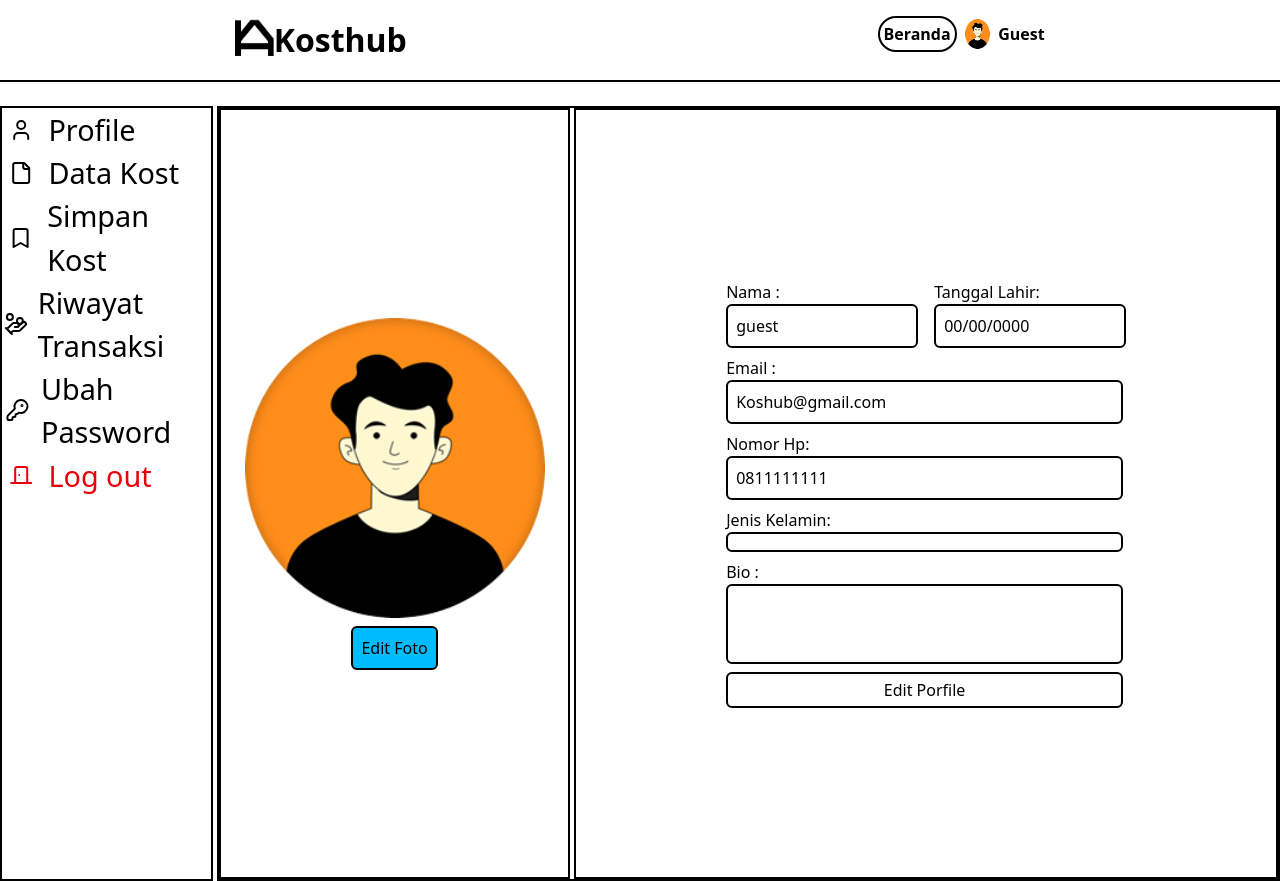
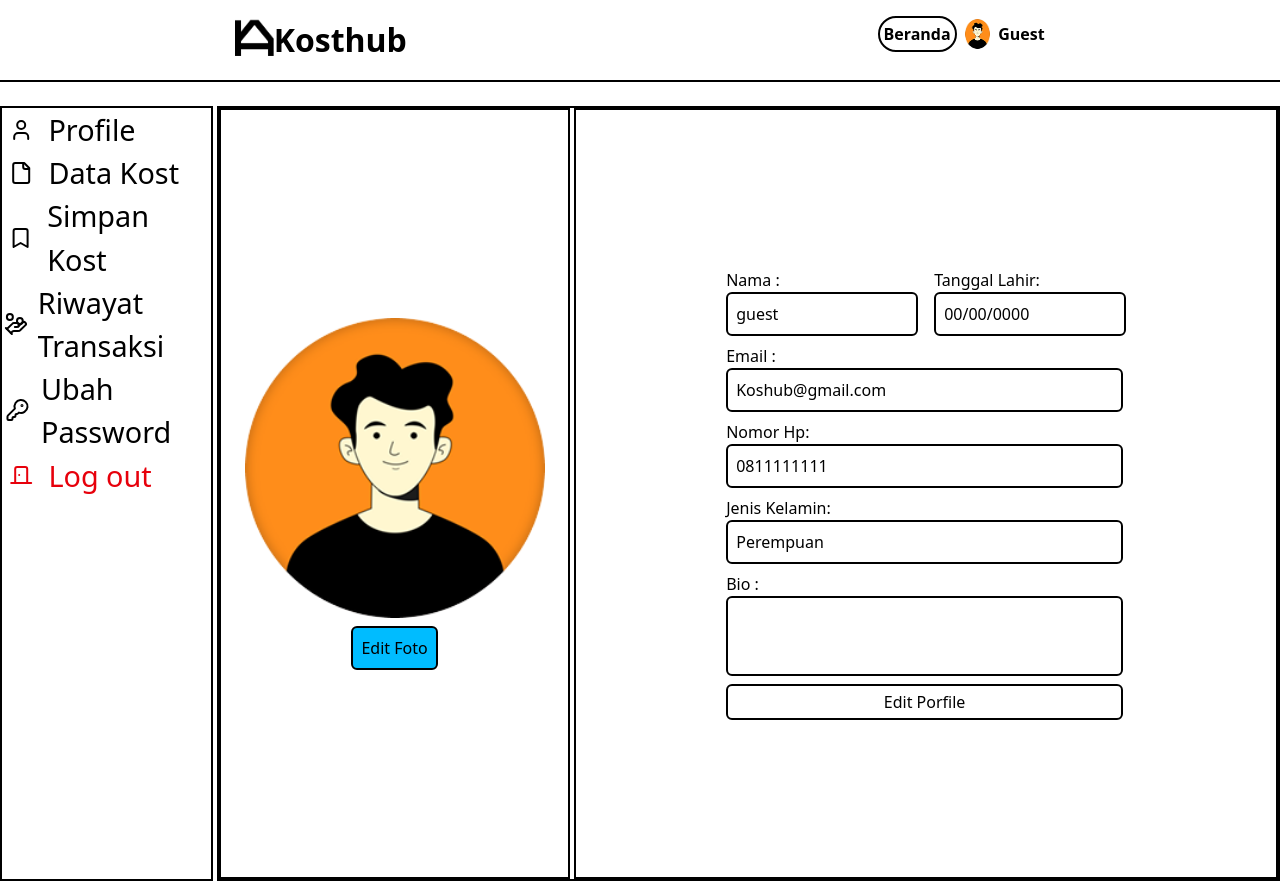
Before and after one commit to Nabilmln/KOSTHUB, a Next.js app: page /profile in a window 1280 px wide. Built offline with nearby package versions, Linux system fonts and the light colour scheme.

Commit message:
feat:instalation helper for

```diff
--- a/src/app/(pages)/auth/login/page.tsx
+++ b/src/app/(pages)/auth/login/page.tsx
@@ -11,7 +11,7 @@ import Image from "next/image";
 import Modal from "@/app/component/modal/Modal";
 import { ModalProps } from "@/app/type";
 import API from "@/app/util/API";
-import { useHook } from "@/app/component/hooks/UserAuth";
+import { useHook } from "@/app/component/hooks/Kontex";
 
 const Login = () => {
   const { setCurrentUser } = useHook();
@@ -120,17 +120,19 @@ const Login = () => {
 
               <div className="pb-3">
                 <label htmlFor="password">Password :</label> <br />
+                <div className="border-2 w-[50vh] rounded-sm p-2 flex">
                   <input
-                  type="password"
-                  className="border-2 w-[50vh] rounded-sm p-2"
+                    type={showpassword ? "text" : "password"}
+                    className="w-[48vh] outline-none"
                     onChange={(e) => setPassword(e.target.value)}
                   />
                   <span
                     onClick={() => setShowpassword((prev) => !prev)}
-                  className="absolute right-3 top-[38px] cursor-pointer text-gray-500 hover:text-black select-none"
+                    className=""
                   >
                     {showpassword ? "A" : "B"}
                   </span>
+                </div>
               </div>
 
               <div id="forgot Password" className="flex justify-center">
--- a/src/app/(pages)/auth/register/page.tsx
+++ b/src/app/(pages)/auth/register/page.tsx
@@ -6,13 +6,13 @@ import GogleIcon from "../../../../../public/asset/GogleIcon.png";
 import FacebookIcon from "../../../../../public/asset/Facebook.png";
 import LinkIn from "../../../../../public/asset/Linkin.png";
 import Github from "../../../../../public/asset/GitHub.png";
-import { useState } from "react";
+import { useEffect, useState } from "react";
 import Image from "next/image";
 import Modal from "@/app/component/modal/Modal";
 import { useRouter } from "next/navigation";
 import { ModalProps } from "@/app/type";
 import API from "@/app/util/API";
-import { useHook } from "@/app/component/hooks/UserAuth";
+import { useHook } from "@/app/component/hooks/Kontex";
 
 const Register = () => {
   const { setCurrentUser } = useHook();
@@ -70,7 +70,7 @@ const Register = () => {
       })
       .catch((err) => {
         setModalData({
-          title: "Login Gagal",
+          title: "Gagal Daftar",
           icon: "error",
           deskripsi: "Username dan kata sandi salah",
           confirmButtonColor: "#3572EF",
@@ -82,7 +82,7 @@ const Register = () => {
       });
   };
 
-  const handleChange = (value: string) => {
+  const handleChange = (value: any) => {
     setGender((prev) => (prev === value ? "" : value));
   };
   return (
@@ -168,6 +168,7 @@ const Register = () => {
                 <input
                   type="text"
                   className="border-2 w-[70vh] rounded-sm p-2"
+                  placeholder="KostHub@example.com"
                   onChange={(e) => setEmail(e.target.value)}
                 />
               </div>
@@ -178,7 +179,6 @@ const Register = () => {
                   <input
                     type="email"
                     className="border-2 w-[12vw] rounded-sm p-2"
-                    placeholder="KostHub@example.com"
                     onChange={(e) => setUsername(e.target.value)}
                   />
                 </div>
@@ -211,7 +211,7 @@ const Register = () => {
                   />
                 </div>
 
-                <div className="text-cente">
+                <div className="text-center">
                   <label htmlFor="Alamat">Alamat :</label> <br />
                   <input
                     type="text"
@@ -228,12 +228,14 @@ const Register = () => {
                       className="w-[2vw] h-[2vh]"
                       name="gender"
                       onChange={() => handleChange("Laki")}
+                      checked={gender === "laki"}
                     />
                     <label htmlFor="">Laki-Laki</label>
                     <input
                       type="radio"
                       className="w-[2vw] h-[2vh]"
                       name="gender"
+                      checked={gender === "Perempuan"}
                       onChange={() => handleChange("Perempuan")}
                     />
                     <label htmlFor="Perempuan">Perempuan</label>
--- /dev/null
+++ b/src/app/(pages)/helper/helper.ts
@@ -0,0 +1,4 @@
+const getGenderString = (gender: boolean | undefined) => {
+  return gender === true ? "Laki" : "Perempuan";
+};
+export default getGenderString;
--- a/src/app/(pages)/profile/editProfile/page.tsx
+++ b/src/app/(pages)/profile/editProfile/page.tsx
@@ -7,7 +7,7 @@ import { useState } from "react";
 import Modal from "@/app/component/modal/Modal";
 import { ModalProps } from "@/app/type";
 import { useRouter } from "next/navigation";
-import { useHook } from "@/app/component/hooks/UserAuth";
+import { useHook } from "@/app/component/hooks/Kontex";
 
 const EditProfile = () => {
   const { setCurrentUser } = useHook();
--- a/src/app/(pages)/profile/page.tsx
+++ b/src/app/(pages)/profile/page.tsx
@@ -4,7 +4,8 @@ import Link from "next/link";
 import Image from "next/image";
 import profilehd from "../../../../public/asset/prfilhd.png";
 import Sidebar from "@/app/component/sidebar/Sidebar";
-import { useHook } from "@/app/component/hooks/UserAuth";
+import { useHook } from "@/app/component/hooks/Kontex";
+import getGenderString from "../helper/helper";
 
 const profil = () => {
   const { currentUser, isLoading } = useHook();
@@ -76,7 +77,7 @@ const profil = () => {
                   <div className="mx-2">
                     <label htmlFor="Jenis Kelamin">Jenis Kelamin:</label> <br />
                     <h1 className="border-2 rounded-md py-2 w-[31vw] px-2">
-                      {isLoading ? "loading..." : currentUser?.gender}
+                      {getGenderString(currentUser?.gender)}
                     </h1>
                   </div>
 
--- a/src/app/component/navbar/NavbarHome.tsx
+++ b/src/app/component/navbar/NavbarHome.tsx
@@ -3,7 +3,7 @@ import Image from "next/image";
 import profil from "../../../../public/asset/porfil.png";
 import { Search } from "lucide-react";
 import Link from "next/link";
-import { useHook } from "../hooks/UserAuth";
+import { useHook } from "../hooks/Kontex";
 
 const NavbarHome: React.FC = () => {
   const { currentUser, isLoading } = useHook();
--- a/src/app/component/navbar/NavbarProfil.tsx
+++ b/src/app/component/navbar/NavbarProfil.tsx
@@ -2,7 +2,7 @@ import iconHItam from "../../../../public/asset/IconHitam.png";
 import Image from "next/image";
 import profil from "../../../../public/asset/porfil.png";
 import Link from "next/link";
-import { useHook } from "../hooks/UserAuth";
+import { useHook } from "../hooks/Kontex";
 
 const NavbarProfil: React.FC = () => {
   const { currentUser, isLoading } = useHook();
--- a/src/app/layout/Provider.tsx
+++ b/src/app/layout/Provider.tsx
@@ -1,7 +1,7 @@
 "use client";
 import { useState, useEffect } from "react";
 import { userType } from "../type";
-import contex from "../component/hooks/UserAuth";
+import contex from "../component/hooks/Kontex";
 
 import AOS from "aos";
 import "aos/dist/aos.css";
--- a/src/app/type/index.ts
+++ b/src/app/type/index.ts
@@ -7,7 +7,7 @@ export interface userType {
   fullname?: string;
   tanggal_lahir?: string;
   nomor?: string;
-  gender?: string;
+  gender?: any;
   alamat?: string;
 }
 
```
Also changed, not shown: src/app/component/hooks/Kontex.tsx (renamed from src/app/component/hooks/UserAuth.tsx). Lines whose indentation alone changed are shown as unchanged.
